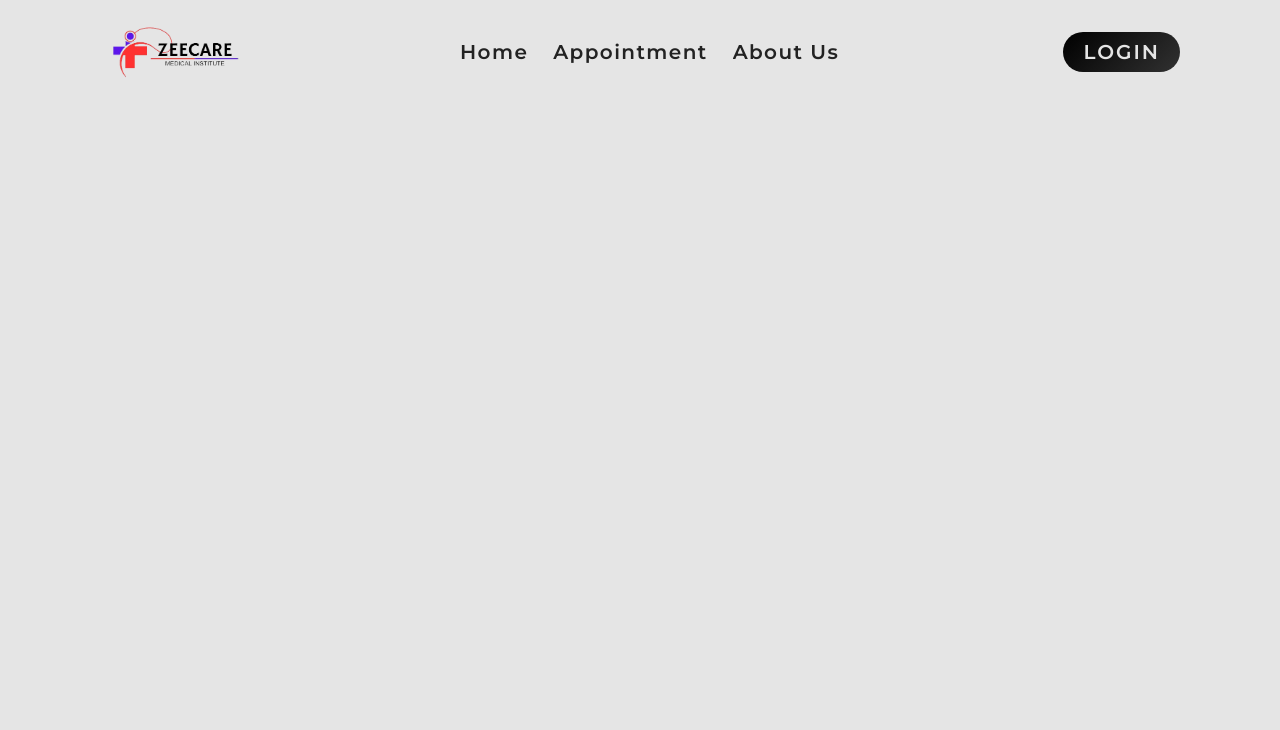
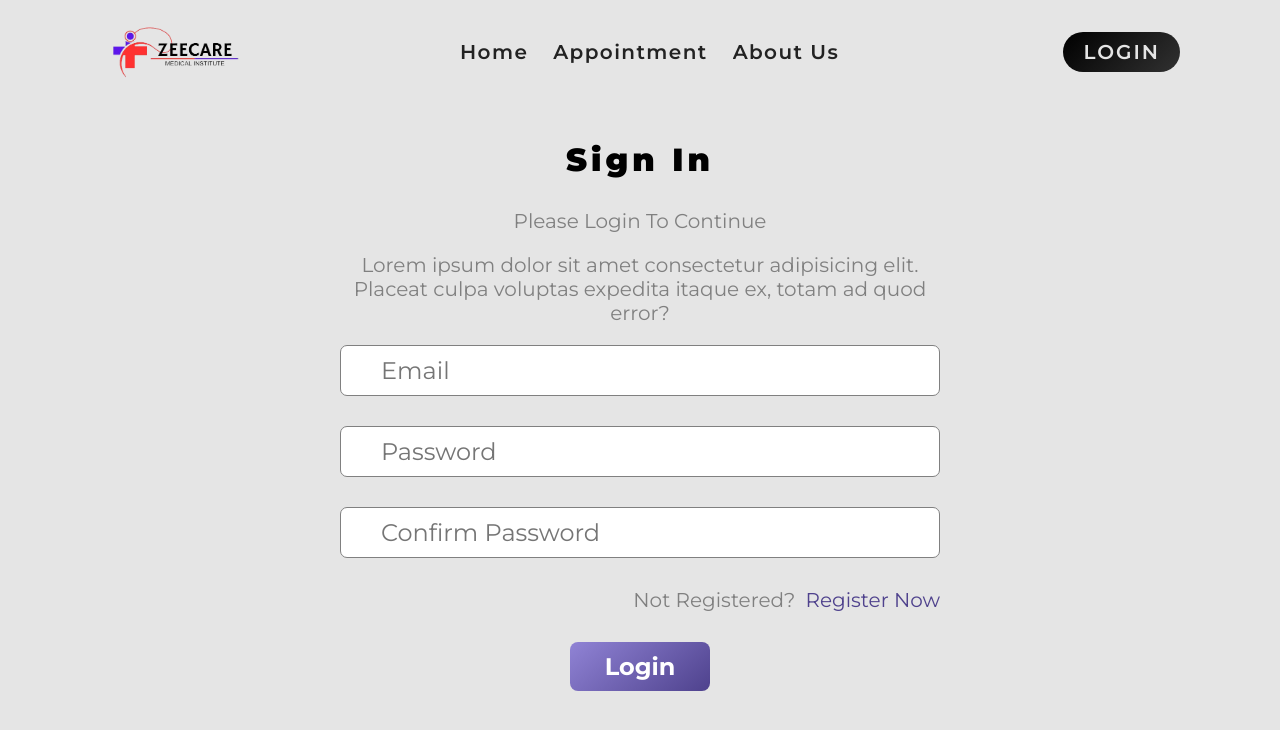
Before and after one commit to aman-7248/Hospital_Management1, a React (Vite) app in the folder frontend/: page /login in a window 1280 px wide. Shown: the top 730 px of the page. Built offline with nearby package versions, Linux system fonts and the light colour scheme; no server answers.

Commit message:
Adding Login page

```diff
--- a/frontend/src/App.jsx
+++ b/frontend/src/App.jsx
@@ -5,17 +5,40 @@
 import Appointment from "./Pages/Appointment";
 import AboutUs from "./Pages/AboutUs";
 import Register from "./Pages/Register";
+import Login from "./Pages/Login";
 import Navbar from "./components/Navbar";
-import Login from "./Pages/Login";
 import { ToastContainer } from "react-toastify";
 import "react-toastify/dist/ReactToastify.css";
+import axios from "axios";
+import { Context } from "./main";
 
 const App = () => {
+  const { isAuthenticated, setIsAuthenticated, setUser } = useContext(Context);
+
+  useEffect(() => {
+    const fetchUser = async () => {
+      try {
+        const response = await axios.get(
+          "http://localhost:4000/api/v1/user/patient/me",
+          {
+            withCredentials: true,
+          }
+        );
+        setIsAuthenticated(true);
+        setUser(response.data.user);
+      } catch (error) {
+        setIsAuthenticated(false);
+        setUser({});
+      }
+    };
+    fetchUser();
+  }, [isAuthenticated]);
+
   return (
     <>
       <Router>
-      <Navbar />
-      <Routes>
+        <Navbar />
+        <Routes>
           <Route path="/" element={<Home />} />
           <Route path="/appointment" element={<Appointment />} />
           <Route path="/about" element={<AboutUs />} />
--- a/frontend/src/Pages/Login.jsx
+++ b/frontend/src/Pages/Login.jsx
@@ -1,6 +1,97 @@
-import React from "react";
+import axios from "axios";
+import React, { useContext, useState } from "react";
+import { toast } from "react-toastify";
+import { Context } from "../main";
+import { Link, useNavigate, Navigate } from "react-router-dom";
+
 const Login = () => {
-  return <div> </div>;
+  const { isAuthenticated, setIsAuthenticated } = useContext(Context);
+
+  const [email, setEmail] = useState("");
+  const [password, setPassword] = useState("");
+  const [confirmPassword, setConfirmPassword] = useState("");
+
+  const navigateTo = useNavigate();
+
+  const handleLogin = async (e) => {
+    e.preventDefault();
+    try {
+      await axios
+        .post(
+          "http://localhost:4000/api/v1/user/login",
+          { email, password, confirmPassword, role: "Patient" },
+          {
+            withCredentials: true,
+            headers: { "Content-Type": "application/json" },
+          }
+        )
+        .then((res) => {
+          toast.success(res.data.message);
+          setIsAuthenticated(true);
+          navigateTo("/");
+          setEmail("");
+          setPassword("");
+          setConfirmPassword("");
+        });
+    } catch (error) {
+      toast.error(error.response.data.message);
+    }
+  };
+
+  if (isAuthenticated) {
+    return <Navigate to={"/"} />;
+  }
+
+  return (
+    <>
+      <div className="container form-component login-form">
+        <h2>Sign In</h2>
+        <p>Please Login To Continue</p>
+        <p>
+          Lorem ipsum dolor sit amet consectetur adipisicing elit. Placeat culpa
+          voluptas expedita itaque ex, totam ad quod error?
+        </p>
+        <form onSubmit={handleLogin}>
+          <input
+            type="text"
+            placeholder="Email"
+            value={email}
+            onChange={(e) => setEmail(e.target.value)}
+          />
+          <input
+            type="password"
+            placeholder="Password"
+            value={password}
+            onChange={(e) => setPassword(e.target.value)}
+          />
+          <input
+            type="password"
+            placeholder="Confirm Password"
+            value={confirmPassword}
+            onChange={(e) => setConfirmPassword(e.target.value)}
+          />
+          <div
+            style={{
+              gap: "10px",
+              justifyContent: "flex-end",
+              flexDirection: "row",
+            }}
+          >
+            <p style={{ marginBottom: 0 }}>Not Registered?</p>
+            <Link
+              to={"/register"}
+              style={{ textDecoration: "none", color: "#271776ca" }}
+            >
+              Register Now
+            </Link>
+          </div>
+          <div style={{ justifyContent: "center", alignItems: "center" }}>
+            <button type="submit">Login</button>
+          </div>
+        </form>
+      </div>
+    </>
+  );
 };
 
 export default Login;
```
